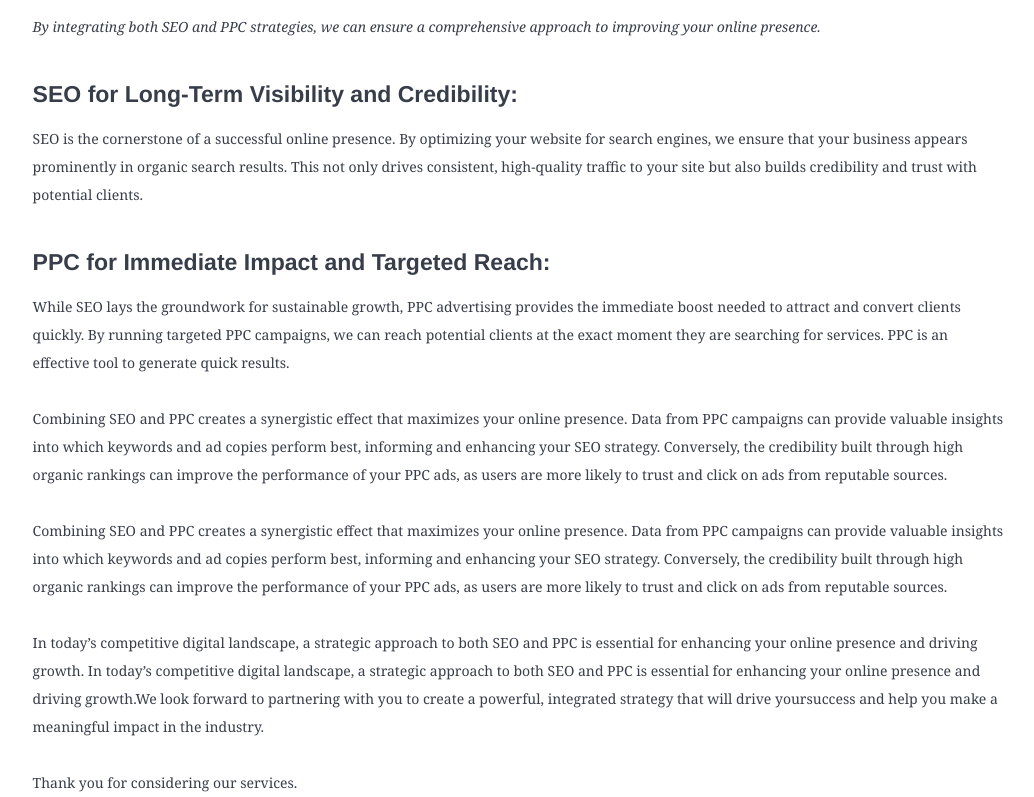
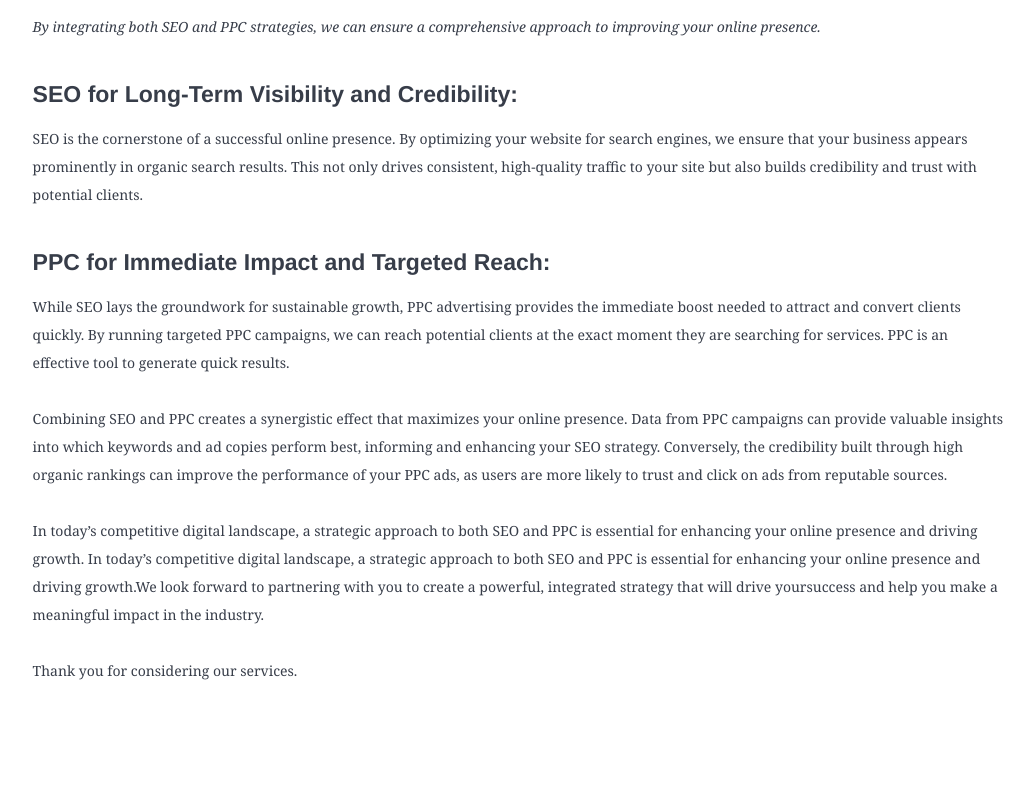
Before and after one commit to BigSpice/patpages.github.io, a plain HTML site: page index.html in a window 1280 px wide. Shown: the part 4575-5372 px from the top of the page, without its empty margins (121-1155 px from the left). After the commit the page ends 5260 px from the top, so only its background shows below. Drawn offline with nearby package versions, Linux system fonts and the light colour scheme.

Commit message:
Update index.html

```diff
--- a/index.html
+++ b/index.html
@@ -83,7 +83,6 @@ Creating and Adding a Robots.txt File</p>
 <h3 class="code-line" data-line-start="99" data-line-end="100"><a id="PPC_for_Immediate_Impact_and_Targeted_Reach_99"></a>PPC for Immediate Impact and Targeted Reach:</h3>
 <p class="has-line-data" data-line-start="100" data-line-end="101">While SEO lays the groundwork for sustainable growth, PPC advertising provides the immediate boost needed to attract and convert clients quickly. By running targeted PPC campaigns, we can reach potential clients at the exact moment they are searching for services. PPC is an effective tool to generate quick results.</p>
 <p class="has-line-data" data-line-start="102" data-line-end="103">Combining SEO and PPC creates a synergistic effect that maximizes your online presence. Data from PPC campaigns can provide valuable insights into which keywords and ad copies perform best, informing and enhancing your SEO strategy. Conversely, the credibility built through high organic rankings can improve the performance of your PPC ads, as users are more likely to trust and click on ads from reputable sources.</p>
-<p class="has-line-data" data-line-start="104" data-line-end="105">Combining SEO and PPC creates a synergistic effect that maximizes your online presence. Data from PPC campaigns can provide valuable insights into which keywords and ad copies perform best, informing and enhancing your SEO strategy. Conversely, the credibility built through high organic rankings can improve the performance of your PPC ads, as users are more likely to trust and click on ads from reputable sources.</p>
 <p class="has-line-data" data-line-start="129" data-line-end="130">In today’s competitive digital landscape, a strategic approach to both SEO and PPC is essential for enhancing your online presence and driving growth. In today’s competitive digital landscape, a strategic approach to both SEO and PPC is essential for enhancing your online presence and driving growth.We look forward to partnering with you to create a powerful, integrated strategy that will drive yoursuccess and help you make a meaningful impact in the industry.</p>
 <p class="has-line-data" data-line-start="131" data-line-end="132">Thank you for considering our services.</p>
 </body></html>
```
